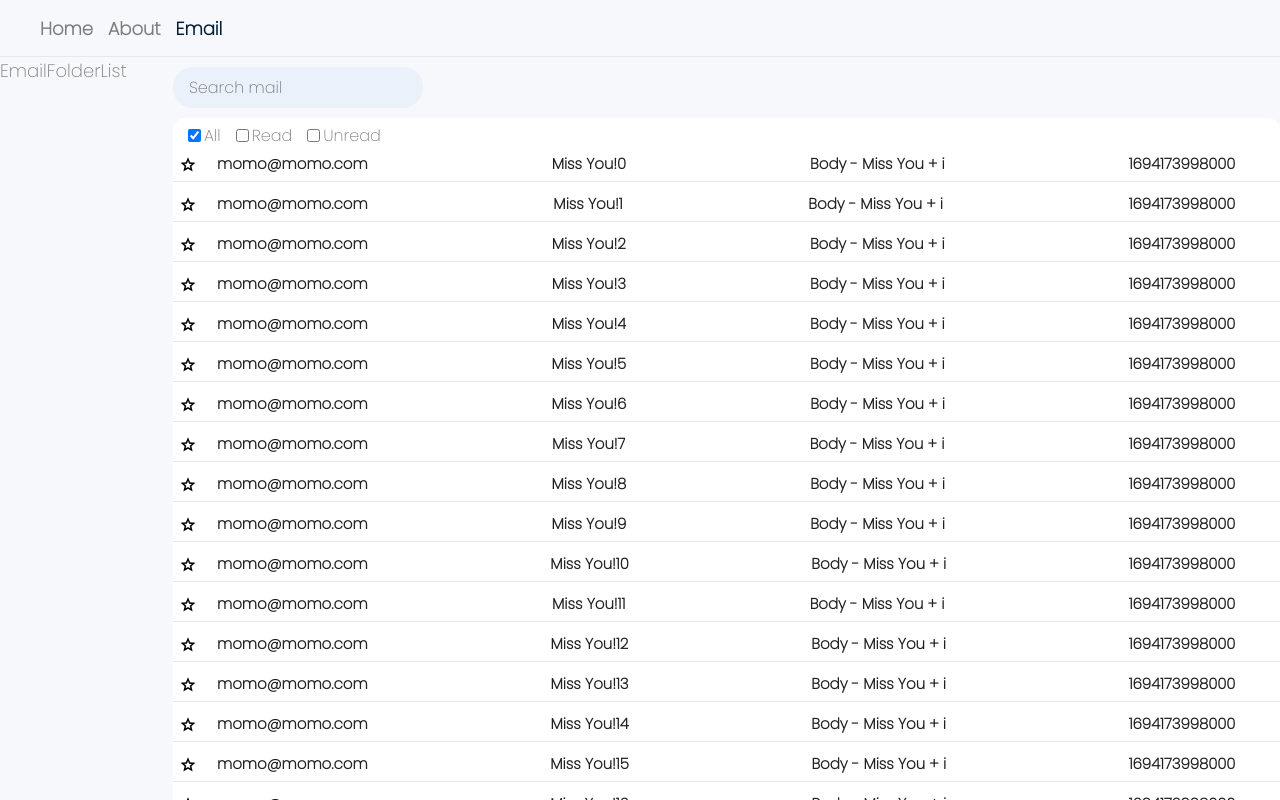
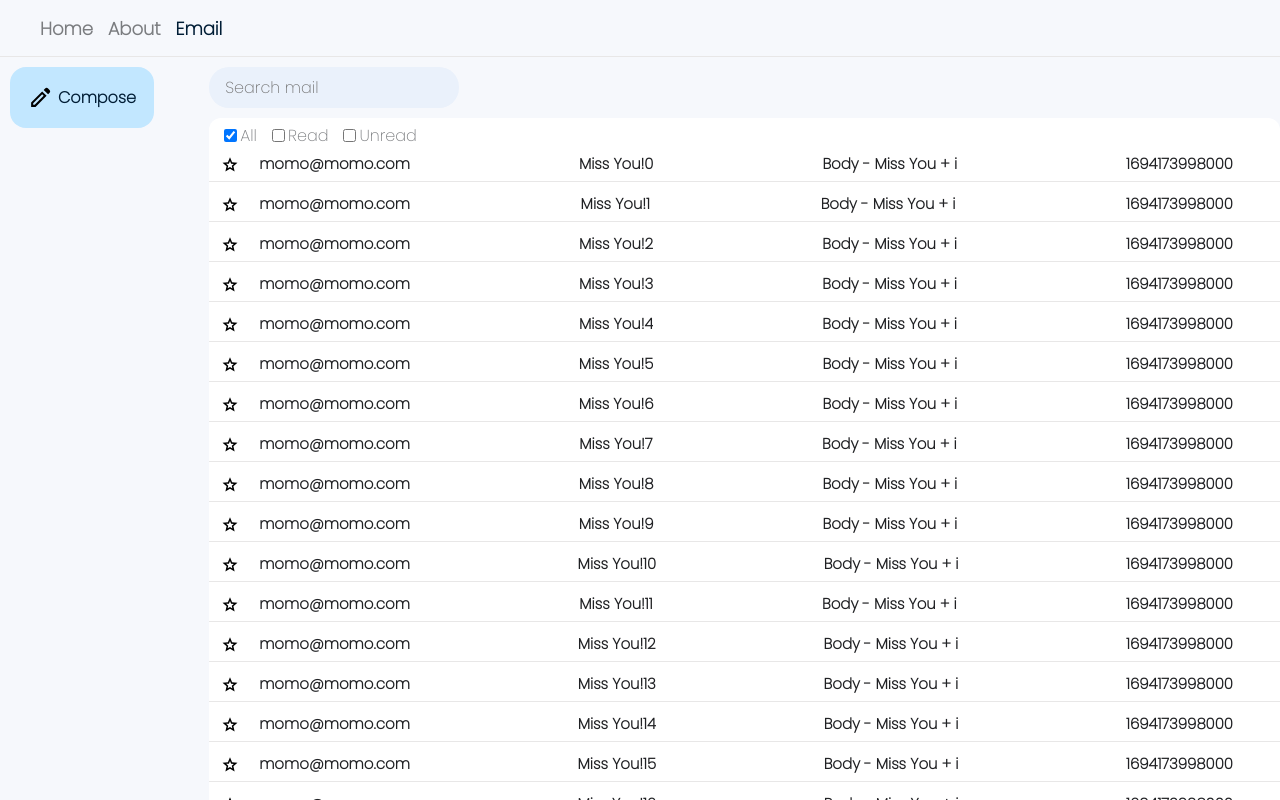
Before and after one commit to yarinmatmoni/misterEmail, a React (Vite) app: page /#/email in a window 1280 px wide. Built offline with nearby package versions, Linux system fonts and the light colour scheme.

Commit message:
add email compose UI

```diff
--- a/src/assets/css/basics/colors.scss
+++ b/src/assets/css/basics/colors.scss
@@ -2,6 +2,7 @@ $background-color: #f6f8fc;
 $background-color-input: #eaf1fb;
 $background-color-white: #ffffff;
 $background-color-readMail: #f2f6fc;
+$background-color-primary: #c2e7ff;
 
 $text-color: #7a7c7f;
 $text-color-active: #001d35;
--- a/src/assets/css/layouts/sizes.scss
+++ b/src/assets/css/layouts/sizes.scss
@@ -4,4 +4,4 @@ $email-filter: 85px;
 $email-options-heigh: 50px;
 
 //Width
-$email-folder-list-width: 200px;
+$email-folder-list-width: 250px;
--- a/src/components/emailCompose/EmailCompose.jsx
+++ b/src/components/emailCompose/EmailCompose.jsx
@@ -2,6 +2,6 @@ import './emailCompose.scss';
 
 export const EmailCompose = () => {
   return (
-    <div>EmailCompose</div>
+    <div>Compose</div>
   )
 }
--- a/src/components/emailCompose/emailCompose.scss
+++ b/src/components/emailCompose/emailCompose.scss
@@ -0,0 +1 @@
+@import '../../assets/css/index.scss';
--- a/src/components/emailFilter/EmailFilter.jsx
+++ b/src/components/emailFilter/EmailFilter.jsx
@@ -21,6 +21,7 @@ export const EmailFilter = ({ filterBy, onSetFilter }) => {
         name="inputSearch"
         value={filterByToEdit.inputSearch}
         onChange={handleChange}
+        autoComplete="off"
       />
       <div className="checkbox-filter">
         <input
--- a/src/components/emailFilter/emailFilter.scss
+++ b/src/components/emailFilter/emailFilter.scss
@@ -27,6 +27,7 @@
         height: 100%;
         padding: 5px 0;
         background-color: $background-color-white;
+        z-index: 1;
 
         label{
             font-size: 16px;
--- a/src/components/emailFolderList/EmailFolderList.jsx
+++ b/src/components/emailFolderList/EmailFolderList.jsx
@@ -1,7 +1,18 @@
-import './emailFolderList.scss';
+import "./emailFolderList.scss";
 
 export const EmailFolderList = () => {
+
+const onCompose = () => {
+  console.log('compose');
+}
+
   return (
-    <div className='email-folder-list'>EmailFolderList</div>
-  )
-}
+    <div className="email-folder-list">
+      <div className="email-compose-btn">
+        <button onClick={onCompose}>Compose</button>
+      </div>
+      <div className="folder-list">
+      </div>
+    </div>
+  );
+};
--- a/src/components/emailFolderList/emailFolderList.scss
+++ b/src/components/emailFolderList/emailFolderList.scss
@@ -3,4 +3,37 @@
 .email-folder-list{
     background-color: $background-color;
     width: $email-folder-list-width;
+
+    .email-compose-btn{
+        padding: 10px;
+
+        button{
+            border: none;
+            background-color: $background-color-primary;
+            display: flex;
+            align-items: center;
+            justify-content: center;
+            border-radius: 16px;
+            cursor: pointer;
+            color: $text-color-active;
+            font-weight: bold;
+            font-size: 16px;
+            transition: all 0.2s ease;
+            max-width: 150px;
+            gap: 5px;
+            padding: 18px;
+
+            &:hover{
+                box-shadow: $box-shadow 0px 10px 36px 0px, rgba(0, 0, 0, 0.06) 0px 0px 0px 1px;
+            }
+
+            &::before{
+                content: "";
+                background-image: url('../../assets/svgs/edit.svg');
+                width: 25px;
+                height: 25px;
+                background-repeat: no-repeat;
+            }
+        }
+    }
 }
--- a/src/components/emailPreview/emailPreview.scss
+++ b/src/components/emailPreview/emailPreview.scss
@@ -3,7 +3,7 @@
 .email-preview{
     display: flex;
     align-items: center;
-    padding: 6px;
+    padding: 6px 12px;
     font-size: 15px;
     border-bottom: 1px solid $line-color;
     padding-top: 10px;
```
Also changed, not shown: src/assets/svgs/edit.svg (added).
